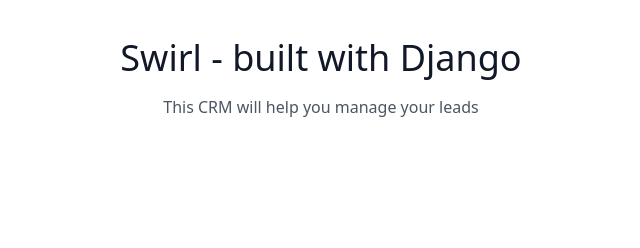
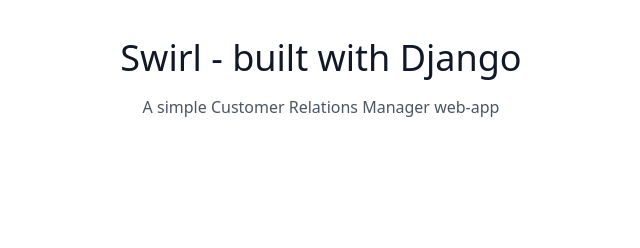
Before and after one commit to Gleaminggorillas/Swirl-CRM, a Django app: page / in a window 1280 px wide. Shown: the part 570-818 px from the top of the page, without its empty margins (319-959 px from the left). Run offline with Django 3.2, Linux system fonts and the light colour scheme; some libraries are stand-ins or nearby versions.

Commit message:
name change of app and addition of favicon

```diff
--- a/templates/base.html
+++ b/templates/base.html
@@ -5,7 +5,8 @@
 <head>
     <meta charset="UTF-8">
     <meta name="viewport" content="width=device-width, initial-scale=1.0">
-    <title>Just Django CRM Copy</title>
+    <title>Swirl</title>
+    <link rel="icon" href="{% static 'images/favicon-16x16.png' %}">
     <link href="{% static 'css/styles.css' %}" rel="stylesheet" />
     <link href="https://unpkg.com/tailwindcss@^2/dist/tailwind.min.css" rel="stylesheet">
 </head>
--- a/templates/landing.html
+++ b/templates/landing.html
@@ -9,7 +9,7 @@
         Swirl - built with Django
       </h1>
       <p class="mb-8 leading-relaxed">
-        This CRM will help you manage your leads
+        A simple Customer Relations Manager web-app
       </p>
       <div class="flex justify-center">
       <!--
```
Also changed, not shown: static/images/favicon-16x16.png (added).
